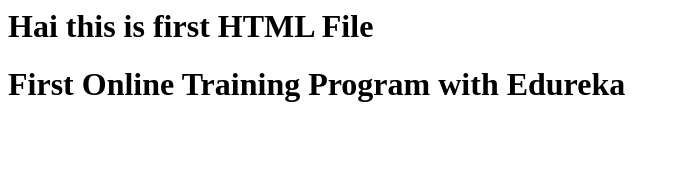
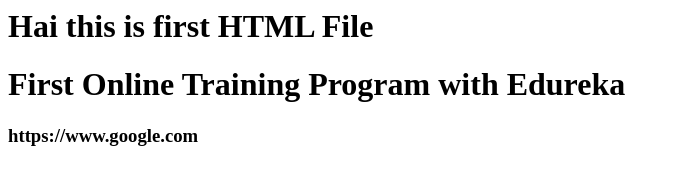
Before and after one commit to VenkataNarasimha19/practicetest, a plain HTML site: page index.html in a window 1280 px wide. Shown: the whole page, without its empty margins (0-680 px from the left). Drawn offline with Linux system fonts and the light colour scheme.

Commit message:
Second commit of index file

```diff
--- a/index.html
+++ b/index.html
@@ -1,2 +1,3 @@
 <h1>Hai this is first HTML File</h1>
 <h1>First Online Training Program with Edureka</h1>
+<h3>https://www.google.com</h3>
```
